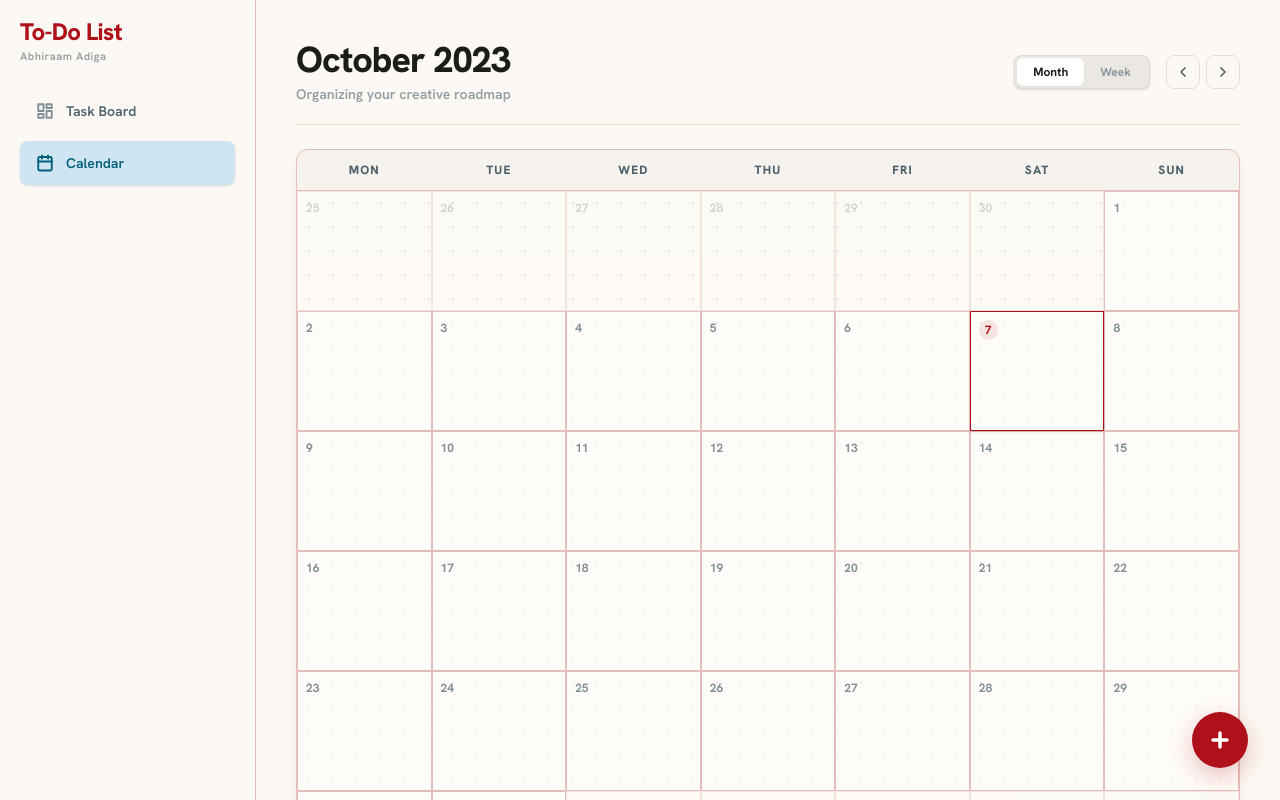
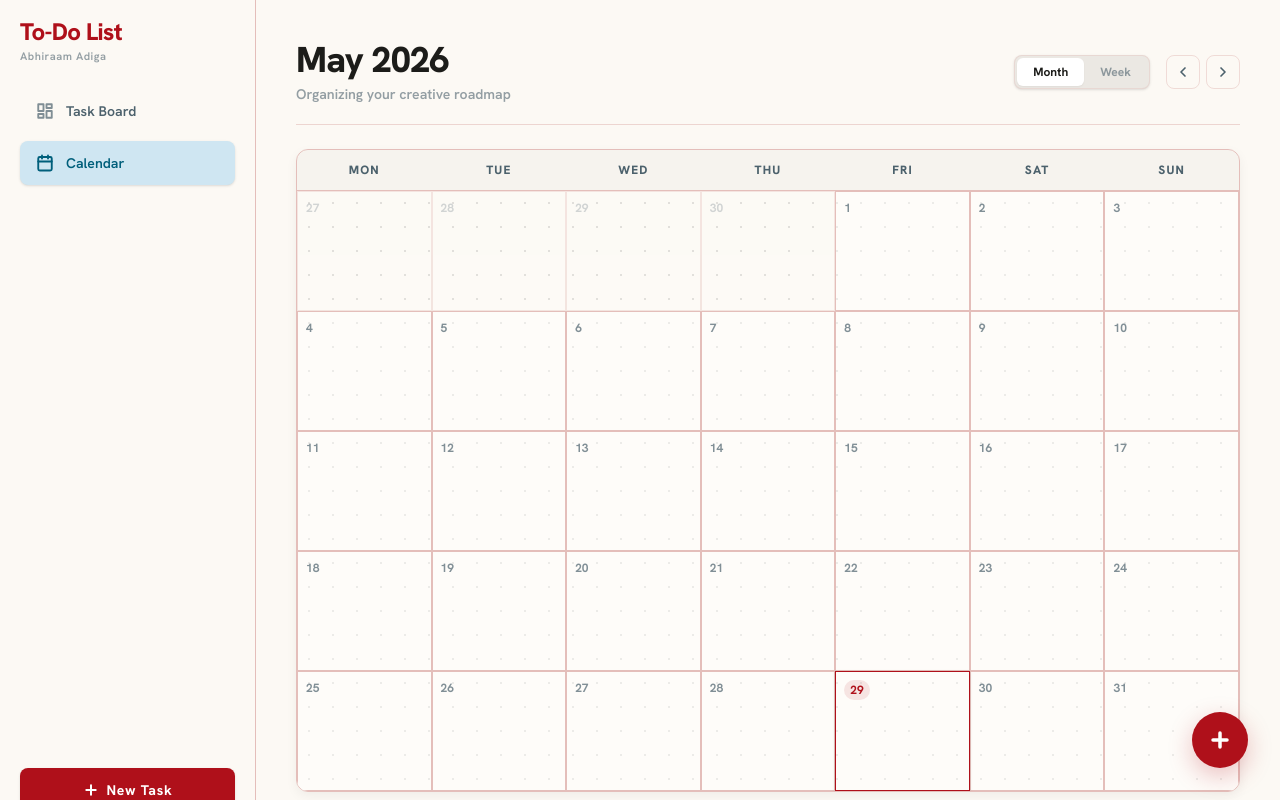
Before and after one commit to abhiraamadiga/todolist, a Next.js app: page / in a window 1280 px wide. Both pictures are taken after a click on the button "Calendar". Shown: the top 800 px of the page. Built offline with nearby package versions, Linux system fonts and the light colour scheme.

Commit message:
Update calendar startup date to current month

```diff
--- a/src/components/calendar/calendar-view.tsx
+++ b/src/components/calendar/calendar-view.tsx
@@ -10,8 +10,8 @@ interface CalendarViewProps {
 }
 
 export function CalendarView({ tasks, onToggleComplete, onAddTaskClick }: CalendarViewProps) {
-  // Start calendar view on October 2023 to match user mockup, but enable standard navigation!
-  const [currentDate, setCurrentDate] = useState<Date>(new Date(2023, 9, 1));
+  // Start calendar view on current date and month dynamically!
+  const [currentDate, setCurrentDate] = useState<Date>(new Date());
   const [viewMode, setViewMode] = useState<"month" | "week">("month");
 
   const year = currentDate.getFullYear();
@@ -108,9 +108,11 @@ export function CalendarView({ tasks, onToggleComplete, onAddTaskClick }: Calend
     }
   }
 
-  // Oct 7, 2023 is the "today" highlighted date in user mockup
-  const isMockToday = (dateString: string) => {
-    return dateString === "2023-10-07";
+  // Highlights today's actual date dynamically in the calendar grid
+  const isActualToday = (dateString: string) => {
+    const today = new Date();
+    const todayStr = `${today.getFullYear()}-${String(today.getMonth() + 1).padStart(2, "0")}-${String(today.getDate()).padStart(2, "0")}`;
+    return dateString === todayStr;
   };
 
   // Helper to map tasks to their noteType styling classes inside calendar cell
@@ -200,7 +202,7 @@ export function CalendarView({ tasks, onToggleComplete, onAddTaskClick }: Calend
           {gridCells.map((cell, idx) => {
             // Find tasks matching date
             const dayTasks = tasks.filter((t) => t.dueDate === cell.dateString);
-            const isToday = isMockToday(cell.dateString);
+            const isToday = isActualToday(cell.dateString);
 
             return (
               <div
```
